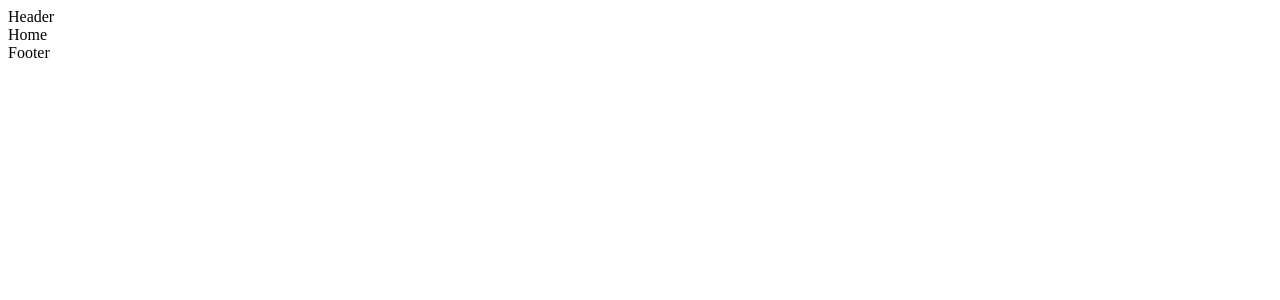
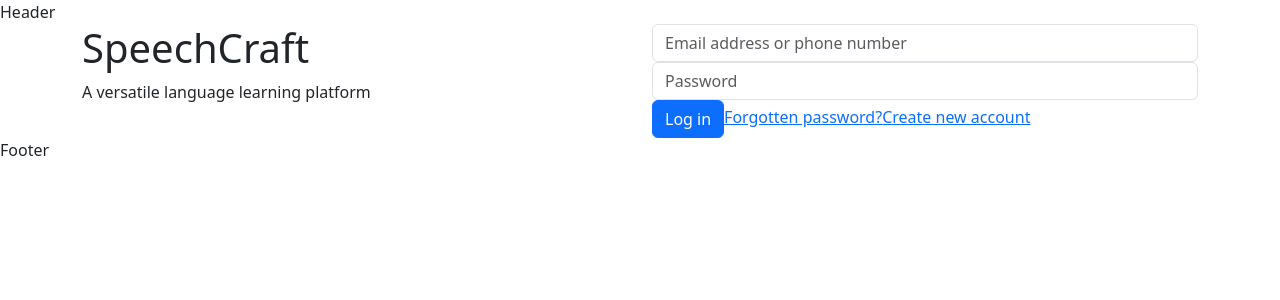
Before and after one commit to afreenpoly/SpeechCraft, a React (Create React App) app in the folder client/: page / in a window 1280 px wide. Shown: the top 300 px of the page. Built offline with nearby package versions, Linux system fonts and the light colour scheme.

Commit message:
add:homepage

```diff
--- a/client/package.json
+++ b/client/package.json
@@ -6,6 +6,7 @@
     "@testing-library/jest-dom": "^5.17.0",
     "@testing-library/react": "^13.4.0",
     "@testing-library/user-event": "^13.5.0",
+    "bootstrap": "^5.3.2",
     "react": "^18.2.0",
     "react-dom": "^18.2.0",
     "react-router-dom": "^6.17.0",
--- a/client/public/index.html
+++ b/client/public/index.html
@@ -2,42 +2,14 @@
 <html lang="en">
   <head>
     <meta charset="utf-8" />
-    <link rel="icon" href="%PUBLIC_URL%/favicon.ico" />
-    <meta name="viewport" content="width=device-width, initial-scale=1" />
-    <meta name="theme-color" content="#000000" />
-    <meta
-      name="description"
-      content="Web site created using create-react-app"
+    <link
+      rel="stylesheet"
+      href="https://cdn.jsdelivr.net/npm/bootstrap/dist/css/bootstrap.min.css"
     />
-    <link rel="apple-touch-icon" href="%PUBLIC_URL%/logo192.png" />
-    <!--
-      manifest.json provides metadata used when your web app is installed on a
-      user's mobile device or desktop. See https://developers.google.com/web/fundamentals/web-app-manifest/
-    -->
-    <link rel="manifest" href="%PUBLIC_URL%/manifest.json" />
-    <!--
-      Notice the use of %PUBLIC_URL% in the tags above.
-      It will be replaced with the URL of the `public` folder during the build.
-      Only files inside the `public` folder can be referenced from the HTML.
-
-      Unlike "/favicon.ico" or "favicon.ico", "%PUBLIC_URL%/favicon.ico" will
-      work correctly both with client-side routing and a non-root public URL.
-      Learn how to configure a non-root public URL by running `npm run build`.
-    -->
-    <title>React App</title>
+    <title>Speech Craft</title>
   </head>
   <body>
     <noscript>You need to enable JavaScript to run this app.</noscript>
     <div id="root"></div>
-    <!--
-      This HTML file is a template.
-      If you open it directly in the browser, you will see an empty page.
-
-      You can add webfonts, meta tags, or analytics to this file.
-      The build step will place the bundled scripts into the <body> tag.
-
-      To begin the development, run `npm start` or `yarn start`.
-      To create a production bundle, use `npm run build` or `yarn build`.
-    -->
   </body>
 </html>
--- a/client/src/App.js
+++ b/client/src/App.js
@@ -11,7 +11,7 @@ function App() {
     <div className="App">
       <Header />
       <Routes>
-        <Route index element={<Home />}></Route>
+        <Route path="/" index element={<Home />}></Route>
         <Route path="/user" element={<User />}></Route>
       </Routes>
       <Footer />
--- a/client/src/pages/homepage/Home.jsx
+++ b/client/src/pages/homepage/Home.jsx
@@ -1,7 +1,40 @@
 import React from "react";
 
 function Home() {
-  return <div>Home</div>;
+  return (
+    <div>
+      <div className="container mx-auto">
+        <div className="row">
+          <div className="col-md-6">
+            <div className="header">
+              <h1>SpeechCraft</h1>
+              <p>A versatile language learning platform</p>
+            </div>
+          </div>
+          <div className="col-md-6">
+            <div className="login-form">
+              <input
+                type="email"
+                className="form-control"
+                placeholder="Email address or phone number"
+              />
+              <input
+                type="password"
+                className="form-control"
+                placeholder="Password"
+              />
+              <button type="submit" className="btn btn-primary">
+                Log in
+              </button>
+
+              <a href="#">Forgotten password?</a>
+              <a href="#">Create new account</a>
+            </div>
+          </div>
+        </div>
+      </div>
+    </div>
+  );
 }
 
 export default Home;
```
Also changed, not shown: 1 other file (tests, documents, lock files or other folders).
